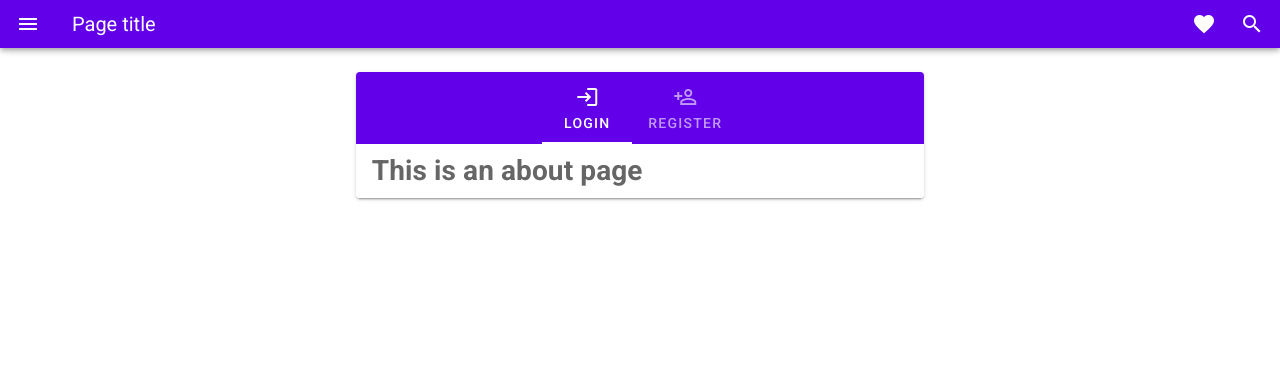
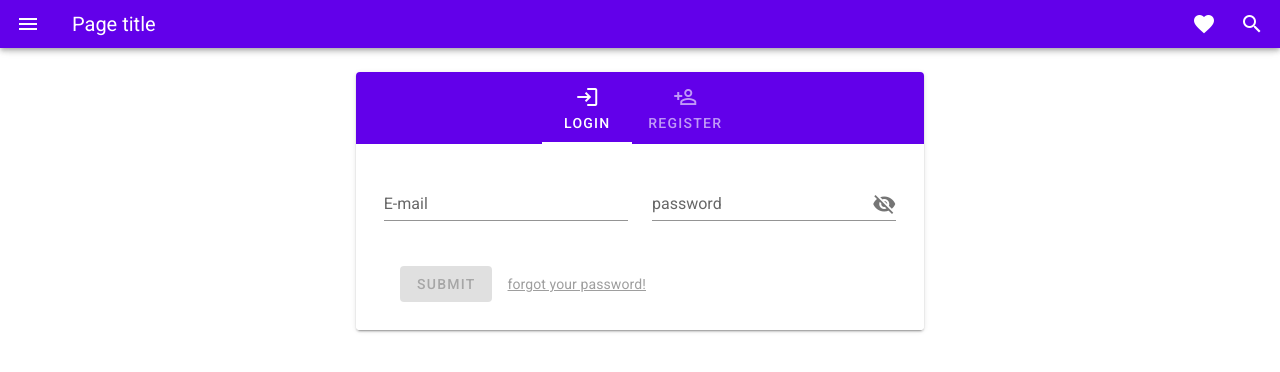
Before and after one commit to SAMoosavi/host, a Vue app: page /login-register in a window 1280 px wide. Shown: the top 372 px of the page. Built offline with nearby package versions, Linux system fonts and the light colour scheme.

Commit message:
okey login

```diff
--- a/src/views/Login.vue
+++ b/src/views/Login.vue
@@ -1,5 +1,77 @@
 <template>
-  <div class="about">
-    <h1>This is an about page</h1>
-  </div>
+  <v-form v-model="valid" @submit.prevent="submit">
+    <v-container>
+      <p v-if="hasError" class="red--text text--darken-4">{{ error }}</p>
+      <v-row>
+        <v-col cols="12" md="6">
+          <v-text-field
+            v-model="form.email"
+            label="E-mail"
+            :rules="[rules.required]"
+            required
+          ></v-text-field>
+        </v-col>
+        <v-col cols="12" md="6">
+          <v-text-field
+            v-model="form.password"
+            :append-icon="show1 ? 'mdi-eye' : 'mdi-eye-off'"
+            :type="show1 ? 'text' : 'password'"
+            :rules="[rules.required]"
+            name="input-10-1"
+            label="password"
+            @click:append="show1 = !show1"
+          ></v-text-field>
+        </v-col>
+        <v-col cols="12" class="d-flex align-center" >
+          <v-btn class="mx-4 d-block" :disabled="!valid" type="submit">
+            submit
+          </v-btn>
+
+          <router-link to="/forgot-password" class="text-decoration-underline grey--text">forgot your password!</router-link>
+        </v-col>
+      </v-row>
+    </v-container>
+  </v-form>
 </template>
+
+<script>
+import axios from "axios";
+
+export default {
+  comments: {
+    axios,
+  },
+  data() {
+    return {
+      show1: false,
+      form: {
+        password: "",
+        email: "",
+      },
+      valid: false,
+
+      rules: {
+        required: (value) => !!value || "Required.",
+      },
+
+      hasError: false,
+      error: "",
+    };
+  },
+
+  methods: {
+    submit() {
+      axios
+        .post("https://odev.abrnoc.com/fastapi/auth/login", this.form)
+        .then((respons) => {
+          localStorage.setItem("token",respons.data.token);
+          this.$router.push("/");
+        })
+        .catch((respons) => {
+          this.hasError = true;
+          this.error = respons.data.message;
+        });
+    },
+  },
+};
+</script>
```
